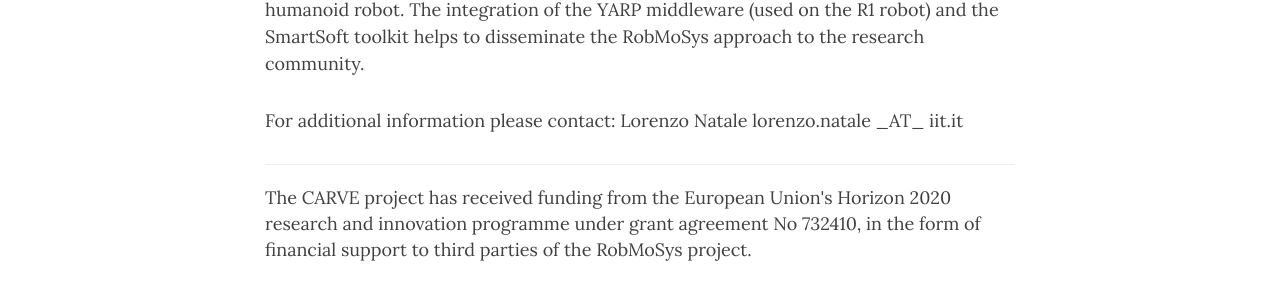
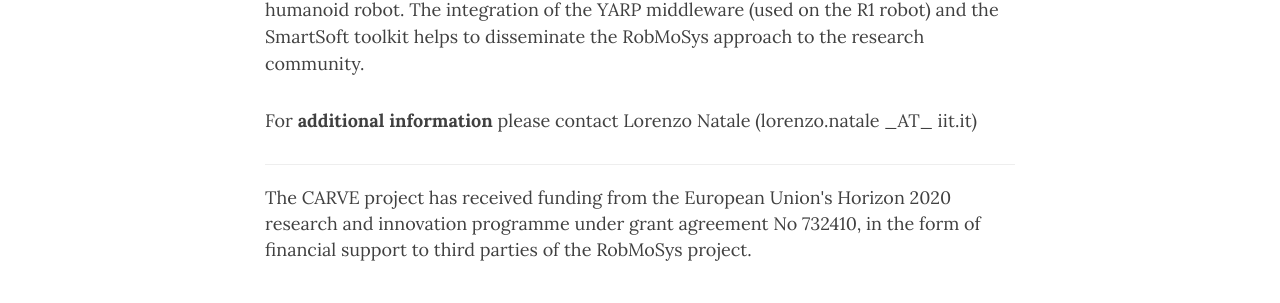
Before and after one commit to mikiec84/CARVE-ROBMOSYS.github.io, a Jekyll site: the page built from index.html, in a window 1280 px wide and 1232 px high. Shown: the part 684-987 px from the top of the window. Built offline with Jekyll 4.4.1, drawn with Linux system fonts in a browser that asks for light colours; nearby versions of some CDN libraries; the list of posts is cut into pages by our own code.

```diff
--- a/index.html
+++ b/index.html
@@ -19,7 +19,7 @@ The objectives of the CARVE projects are: use <a href="https://en.wikipedia.org/
 The tools developed in CARVE are validated on real-world scenarios using the R1 humanoid robot. The integration of the YARP middleware (used on the R1 robot) and the SmartSoft toolkit helps to disseminate the RobMoSys approach to the research community.
 
 <p>
- For additional information please contact: Lorenzo Natale lorenzo.natale _AT_ iit.it
+  For <b>additional information</b> please contact Lorenzo Natale (lorenzo.natale _AT_ iit.it)
 
 <hr>
 
```
